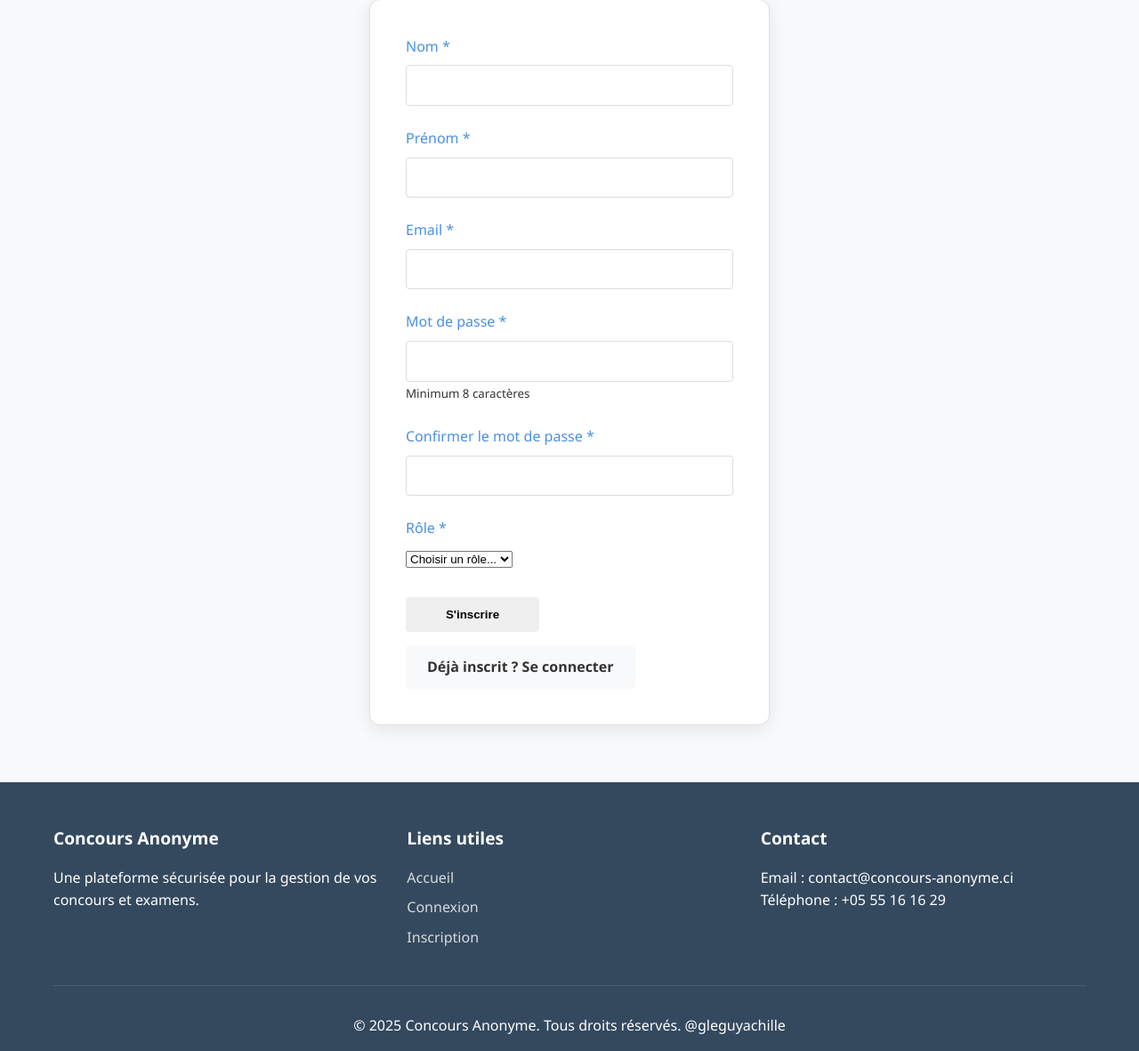
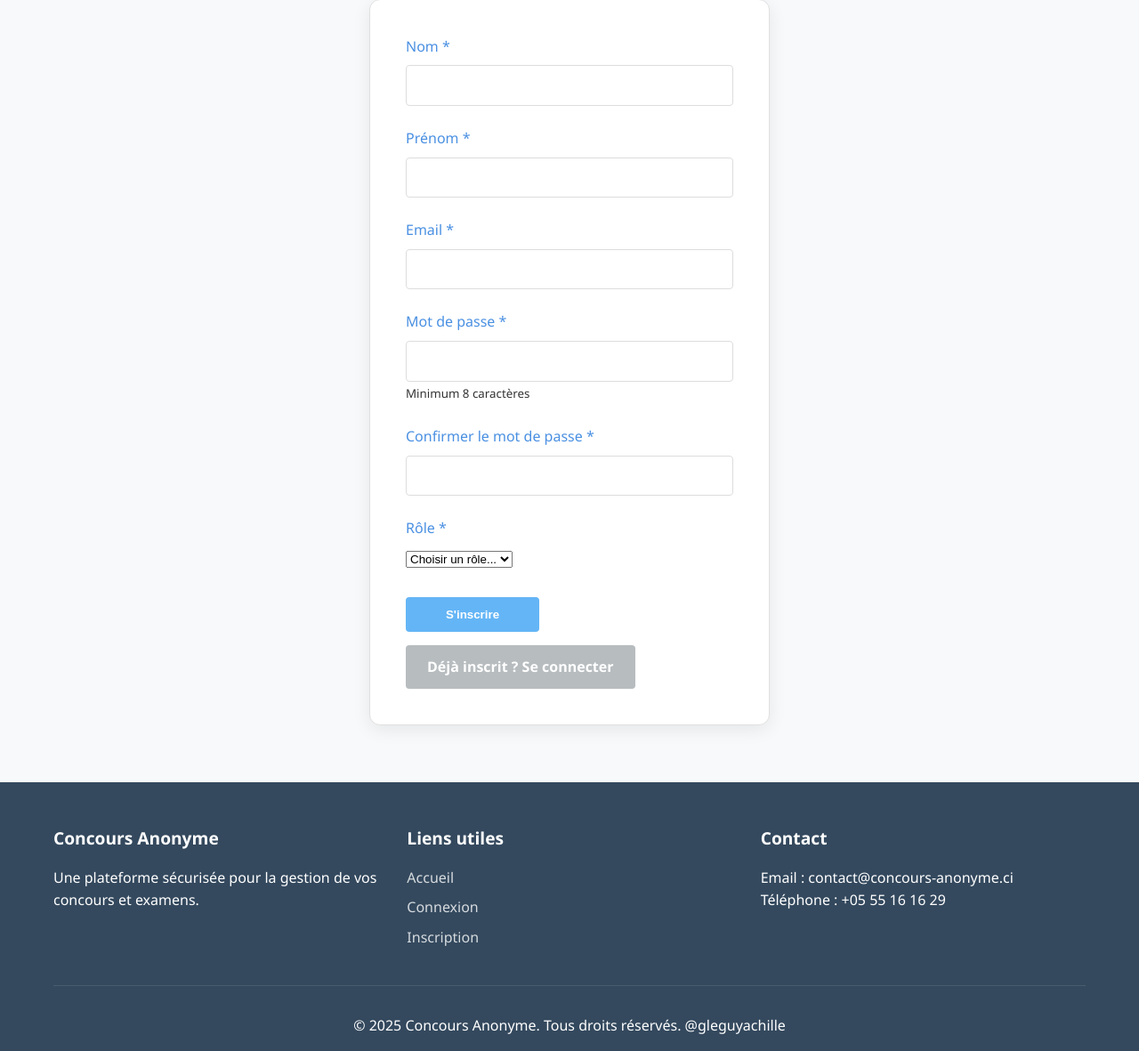
Before and after one commit to Guy277/concours_anonyme, a PHP site: page /concours_anonyme/register.php in a window 1280 px wide. Shown: the part 158-1339 px from the top of the page at 89% size. Run offline with PHP 8.4, Linux system fonts and the light colour scheme.

Commit message:
Ajout des dernières modifications

```diff
--- a/corrections/voir.php
+++ b/corrections/voir.php
@@ -175,7 +175,7 @@ if (!$correction) {
                             </div>
                         </section>
                         <div class="form-actions">
-                            <a href="<?php echo APP_URL; ?>/corrections/mes_corrections.php" class="btn btn-secondary">Retour à la liste des corrections</a>
+                            <a href="<?php echo APP_URL; ?>/corrections/mes_corrections.php" class="btn btn-secondary" style="background-color:rgb(183, 188, 191); color: white;">Retour à la liste des corrections</a>
                         </div>
                     <?php endif; ?>
                 </div>
--- a/login.php
+++ b/login.php
@@ -97,8 +97,8 @@ if (isset($_SESSION['user_id'])) {
                     </div>
 
                     <div class="form-actions">
-                        <button type="submit" class="btn">Se connecter</button>
-                        <a href="register.php" class="btn btn-secondary">Pas encore de compte ? S'inscrire</a>
+                        <button type="submit" class="btn" style="background-color: #64b5f6; color: white;">Se connecter</button>
+                        <a href="register.php" class="btn btn-secondary" style="background-color:rgb(183, 188, 191); color: white;">Pas encore de compte ? S'inscrire</a>
                     </div>
                 </form>
             </div>
--- a/register.php
+++ b/register.php
@@ -126,8 +126,8 @@ if ($_SERVER['REQUEST_METHOD'] === 'POST') {
                     </div>
 
                     <div class="form-actions">
-                        <button type="submit" class="btn">S'inscrire</button>
-                        <a href="login.php" class="btn btn-secondary">Déjà inscrit ? Se connecter</a>
+                        <button type="submit" class="btn"style="background-color: #64b5f6; color: white;">S'inscrire</button>
+                        <a href="login.php" class="btn btn-secondary" style="background-color:rgb(183, 188, 191); color: white;">Déjà inscrit ? Se connecter</a>
                     </div>
                 </form>
             </div>
```
Also changed, not shown: 1 other file.
